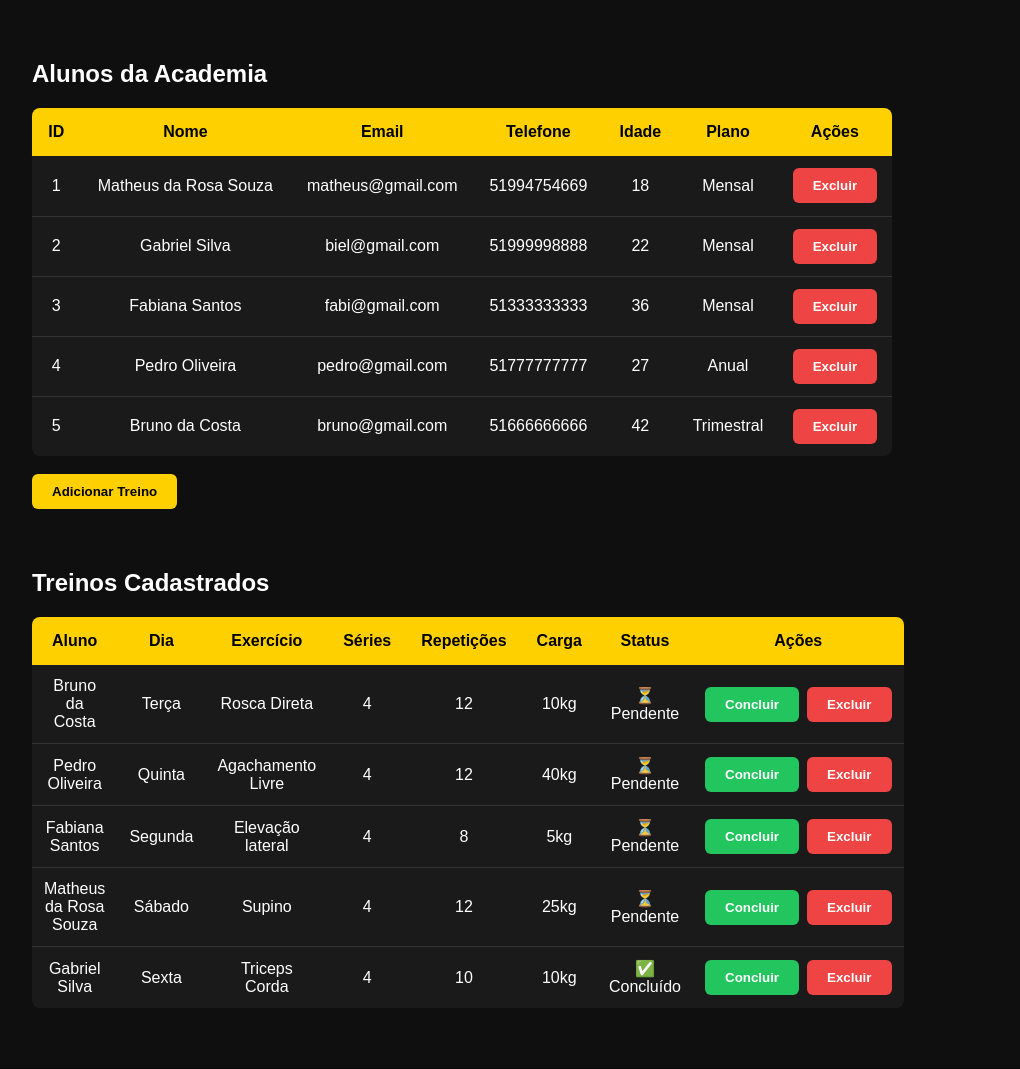
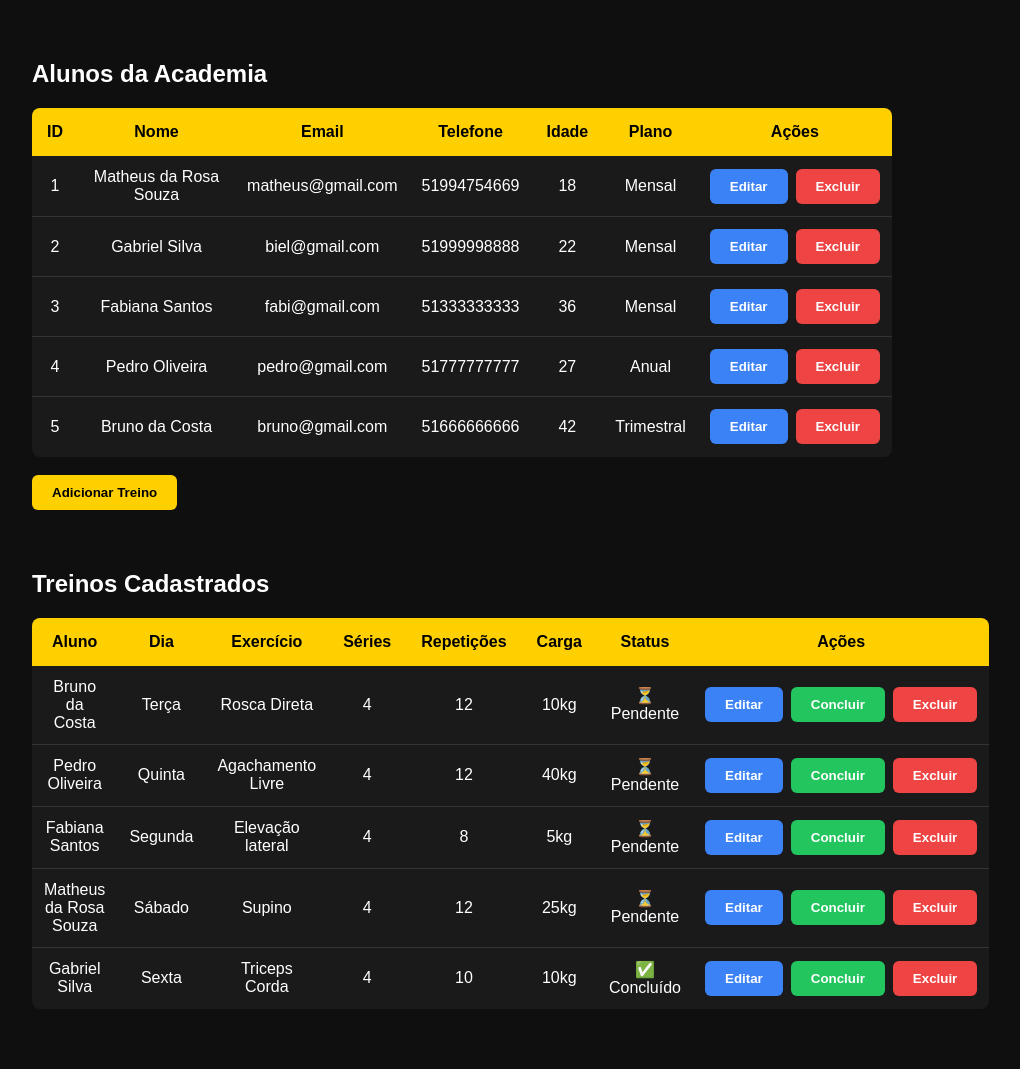
Before and after one commit to Mxtheus-Dev/projeto-academia, a PHP site: page /admin_dashboard.php in a window 1280 px wide. Shown: the part 75-1144 px from the top of the page, without its empty margins (178-1198 px from the left). Before the commit the page ends 1083 px from the top, so only its background shows below. Run offline with PHP 8.4, Linux system fonts and the light colour scheme; the visitor is signed in with stand-in values (Sample User, id 1); data comes from the database, SQL or seed files in the repository.

Commit message:
Adicionado botão de editar

```diff
--- a/admin_dashboard.php
+++ b/admin_dashboard.php
@@ -99,6 +99,10 @@ $treinos = $sql->fetchAll();
 <td>
 <div class="acoes">
 
+<a href="editar_usuario.php?id=<?= $user['id']; ?>">
+    <button style="background:#3b82f6;color:white;">Editar</button>
+</a>
+
 <a href="excluir_usuario.php?id=<?= $user['id']; ?>"
    onclick="return confirm('Excluir aluno?')">
     <button class="btn-excluir">Excluir</button>
@@ -164,6 +168,10 @@ $treinos = $sql->fetchAll();
 <td>
 <div class="acoes">
 
+<a href="editar_treino.php?id=<?= $t['id'] ?>">
+    <button style="background:#3b82f6;color:white;">Editar</button>
+</a>
+
 <a href="concluir_treino.php?id=<?= $t['id'] ?>">
     <button class="btn-concluir">Concluir</button>
 </a>
```
